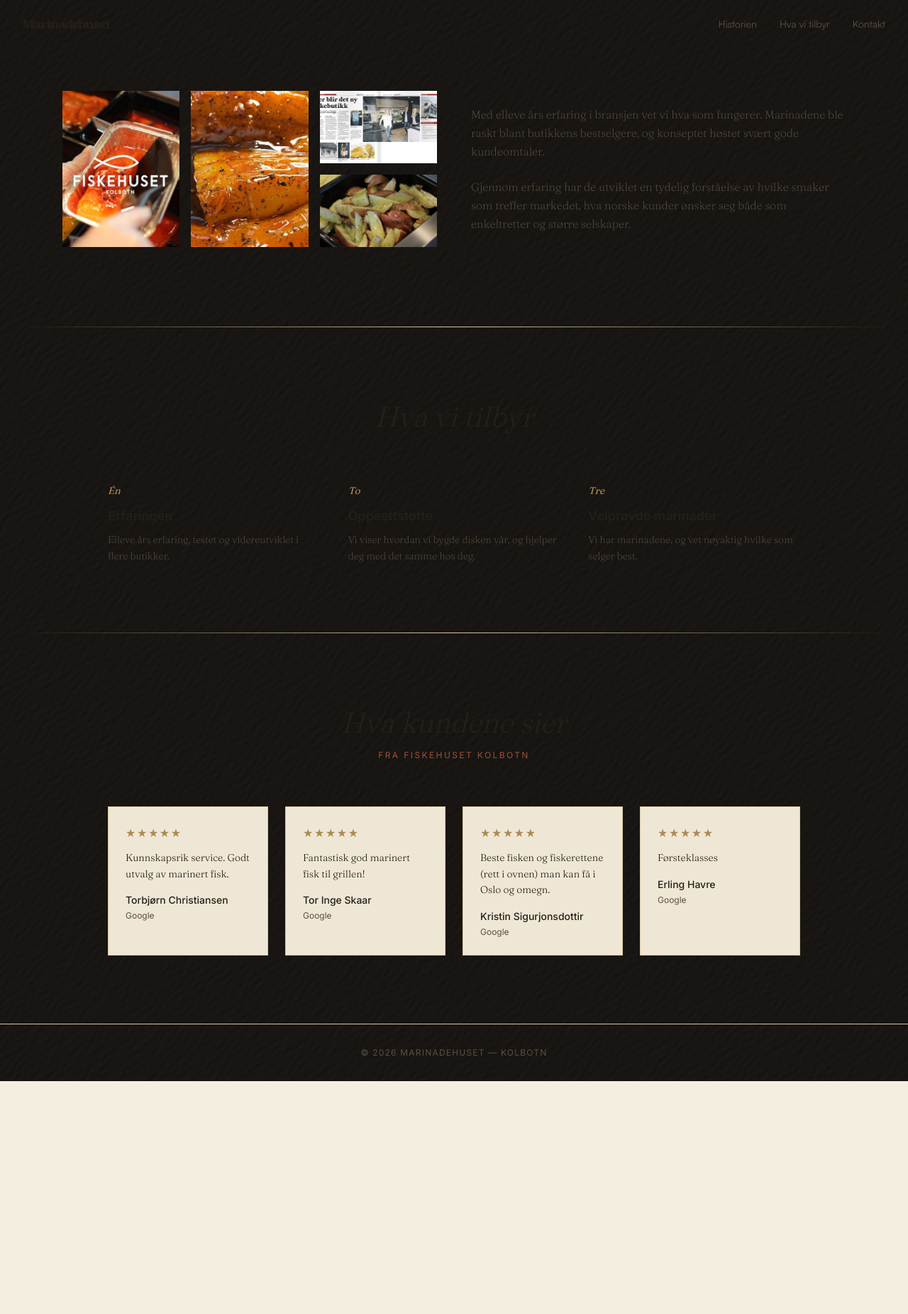
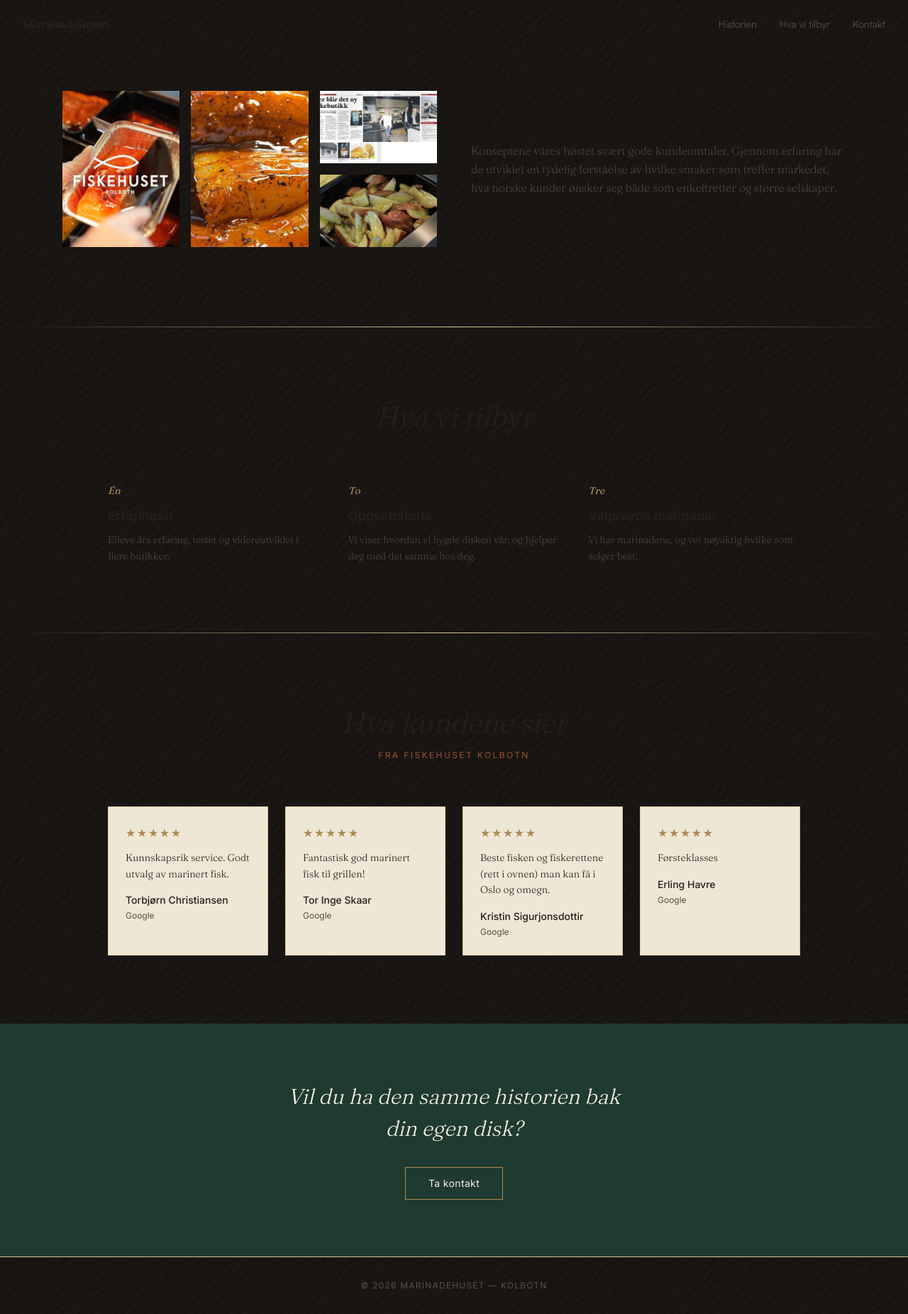
Before and after one commit to lalli007/marinader, a Next.js app: page /hva-vi-tilbyr in a window 1280 px wide. Shown: the whole page at 71% size. Before the commit the page ends 1523 px from the top, so only its background shows below. Built offline with nearby package versions, Linux system fonts and the light colour scheme; a web font is replaced by a local one.

Commit message:
Add contact CTA and trim copy on hva-vi-tilbyr page
Add the same pine CTA block used on /historien so visitors always have
a path to /kontakt, and tighten the press-section copy per feedback on
accuracy.

Co-Authored-By: Claude Sonnet 5 <noreply@anthropic.com>

```diff
--- a/app/hva-vi-tilbyr/page.tsx
+++ b/app/hva-vi-tilbyr/page.tsx
@@ -56,10 +56,7 @@ export default function HvaViTilbyr() {
           </div>
           <div className="space-y-6">
             <p className="text-base leading-relaxed" style={{ fontFamily: "var(--font-playfair)", fontWeight: 200, color: "var(--ink-soft)" }}>
-              Med elleve års erfaring i bransjen vet vi hva som fungerer. Marinadene ble raskt blant butikkens bestselgere, og konseptet høstet svært gode kundeomtaler.
-            </p>
-            <p className="text-base leading-relaxed" style={{ fontFamily: "var(--font-playfair)", fontWeight: 200, color: "var(--ink-soft)" }}>
-              Gjennom erfaring har de utviklet en tydelig forståelse av hvilke smaker som treffer markedet, hva norske kunder ønsker seg både som enkeltretter og større selskaper.
+              Konseptene våres høstet svært gode kundeomtaler. Gjennom erfaring har de utviklet en tydelig forståelse av hvilke smaker som treffer markedet, hva norske kunder ønsker seg både som enkeltretter og større selskaper.
             </p>
           </div>
         </div>
@@ -157,6 +154,30 @@ export default function HvaViTilbyr() {
         </div>
       </section>
 
+      {/* ── CTA ── */}
+      <div className="px-6 py-20 text-center" style={{ backgroundColor: "var(--pine)" }}>
+        <p
+          className="mx-auto mb-8"
+          style={{
+            fontFamily: "var(--font-playfair)",
+            fontWeight: 300,
+            fontStyle: "italic",
+            fontSize: "clamp(22px, 3.5vw, 30px)",
+            maxWidth: "480px",
+            color: "var(--paper)",
+          }}
+        >
+          Vil du ha den samme historien bak din egen disk?
+        </p>
+        <a
+          href="/kontakt"
+          className="inline-block px-8 py-3 text-sm tracking-wide transition-colors duration-200"
+          style={{ fontFamily: "var(--font-inter)", border: "1px solid var(--gold)", color: "var(--paper)" }}
+        >
+          Ta kontakt
+        </a>
+      </div>
+
       <SiteFooter />
     </main>
   );
```
